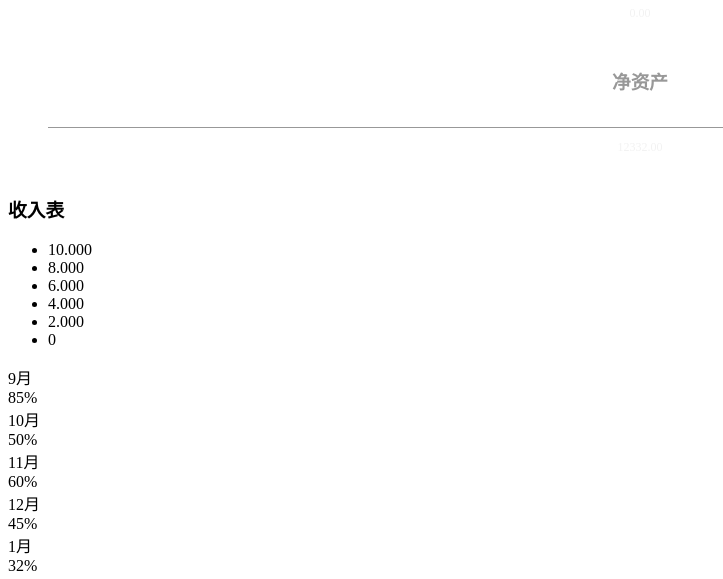
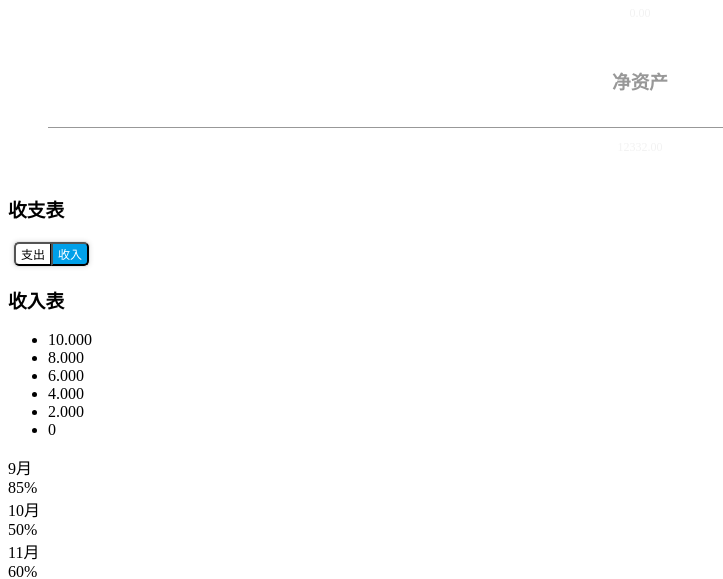
Before and after one commit to shaoyuansy/MoneyManager, a PHP site: page /application/index/view/home/index.html in a window 1280 px wide. Shown: the part 302-881 px from the top of the page, without its empty margins (0-723 px from the left). Run offline with PHP 8.4, Linux system fonts and the light colour scheme.

Commit message:
修改标题按钮样式

```diff
--- a/application/index/view/home/index.html
+++ b/application/index/view/home/index.html
@@ -39,12 +39,22 @@
 					</div>
 				</div>
 				<!-- /row mt -->
+
 				<!-- 中间中部 -->
 				<div class="row mt">
+					<div class="border-head">
+						<h3>收支表</h3>
+					</div>
 					<!-- SERVER STATUS PANELS -->
-
+					<div class="col-md-2 mb">
+						<div class="on_off_but">
+							<button class="select-btn on_but">支出</button>
+							<button class="select-btn off_but active">收入</button>
+						</div>
+					</div>
 				</div>
 				<!-- /row -->
+
 				<!-- 中间下方-图表 -->
 				<div class="row mt">
 					<!--CUSTOM CHART START -->
--- a/public/dist/css/style.css
+++ b/public/dist/css/style.css
@@ -460,8 +460,8 @@
 
 .notify-row {
     float: left;
-    margin-top: 15px;
-    margin-left: 92px;
+    margin-top: 13px;
+    margin-left: 50px;
 }
 
 .notify-row .notification span.label {
--- a/public/static/css/common.css
+++ b/public/static/css/common.css
@@ -1,18 +1,19 @@
 .top-tools li {
 	margin-top:13px;
-	margin-right:30px;
+	margin-right:40px;
 }
 .top-tools{
 	position:relative;
-	right:30px;
 }
 .welcome-msg{
 	position: relative;
 }
+.locked-img,
 .logout-img,
 .backup-img{
 	cursor:pointer;
 }
+.locked-img:hover,
 .logout-img:hover,
 .backup-img:hover{
 	border: 1px solid #666666;
--- a/public/static/css/index.css
+++ b/public/static/css/index.css
@@ -42,3 +42,39 @@
 .ds{
 	background:none;
 }
+/*启用禁用*/
+.active {
+	background: #00A0E9;
+	color: #FFFFFF;
+}
+.on_off_but{
+	display: inline-block;
+	position: relative;
+	margin:0 25px 0 5px;
+	border: 1px solid #E6E6E6;
+	background: #FFFFFF;
+	border-radius: 5px;
+	box-shadow: 0 0 5px 0  #E6E6E6;
+}
+button{
+	background: #FFFFFF;
+}
+.off_but{
+	padding: 1px 5px 2px;
+	font-size: 12px;
+	border-radius: 0 5px 5px 0;
+	margin-left: -5px;
+}
+.on_but{
+	padding: 1px 5px 2px;
+	font-size: 12px;
+	border-radius: 5px 0 0 5px;
+}
+.on_off_notice{
+	color: #d2d2d2;
+	position: absolute;
+	top: 0;
+	left:70px;
+	width: 140px;
+	display: inline-block;
+}
```
Also changed, not shown: application/index/view/common/footer.html (+2 -6 lines), application/index/view/common/header.html (+7 -40 lines), public/static/img/backup.png, public/static/img/locked.png (added), public/static/img/logout.png.
